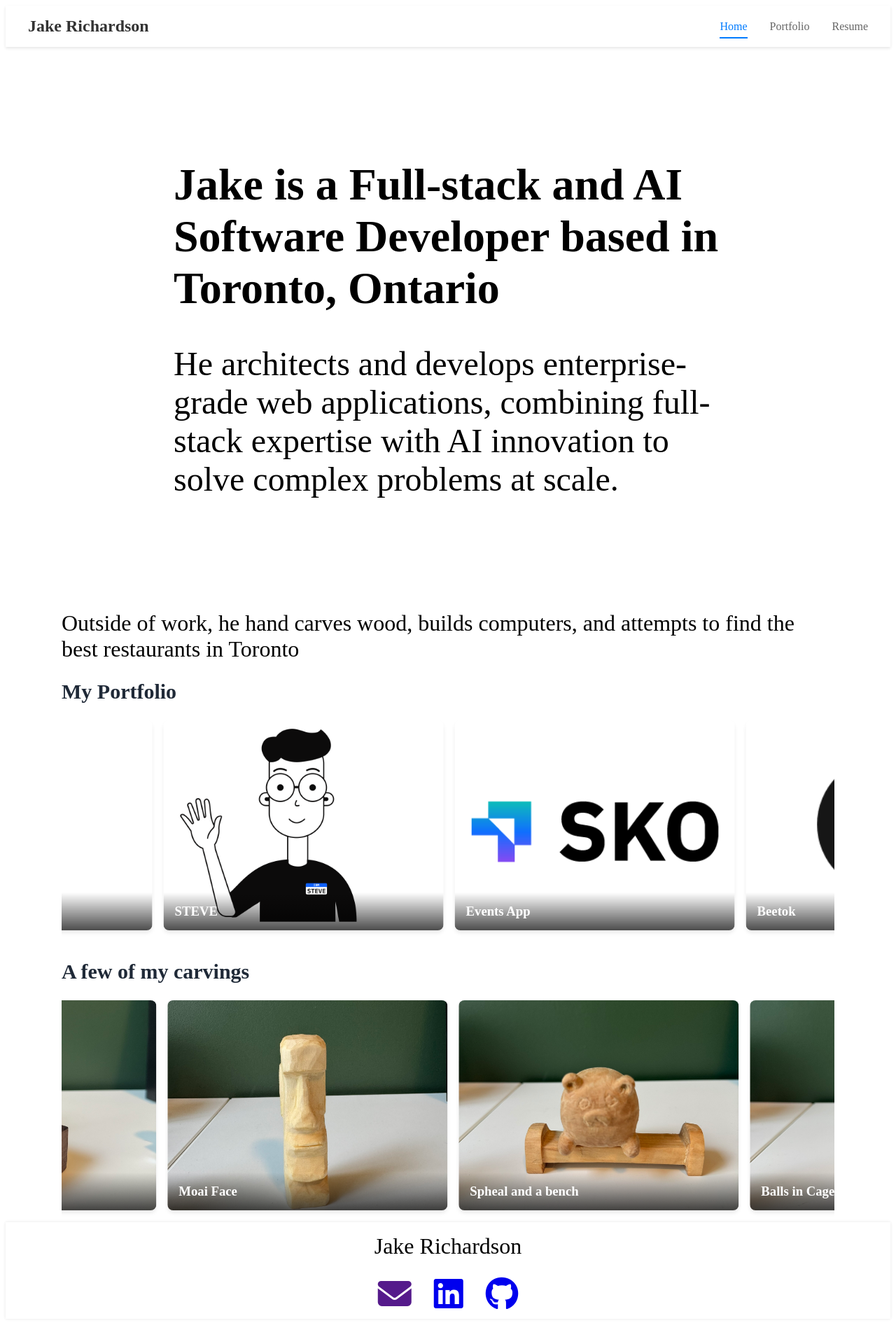
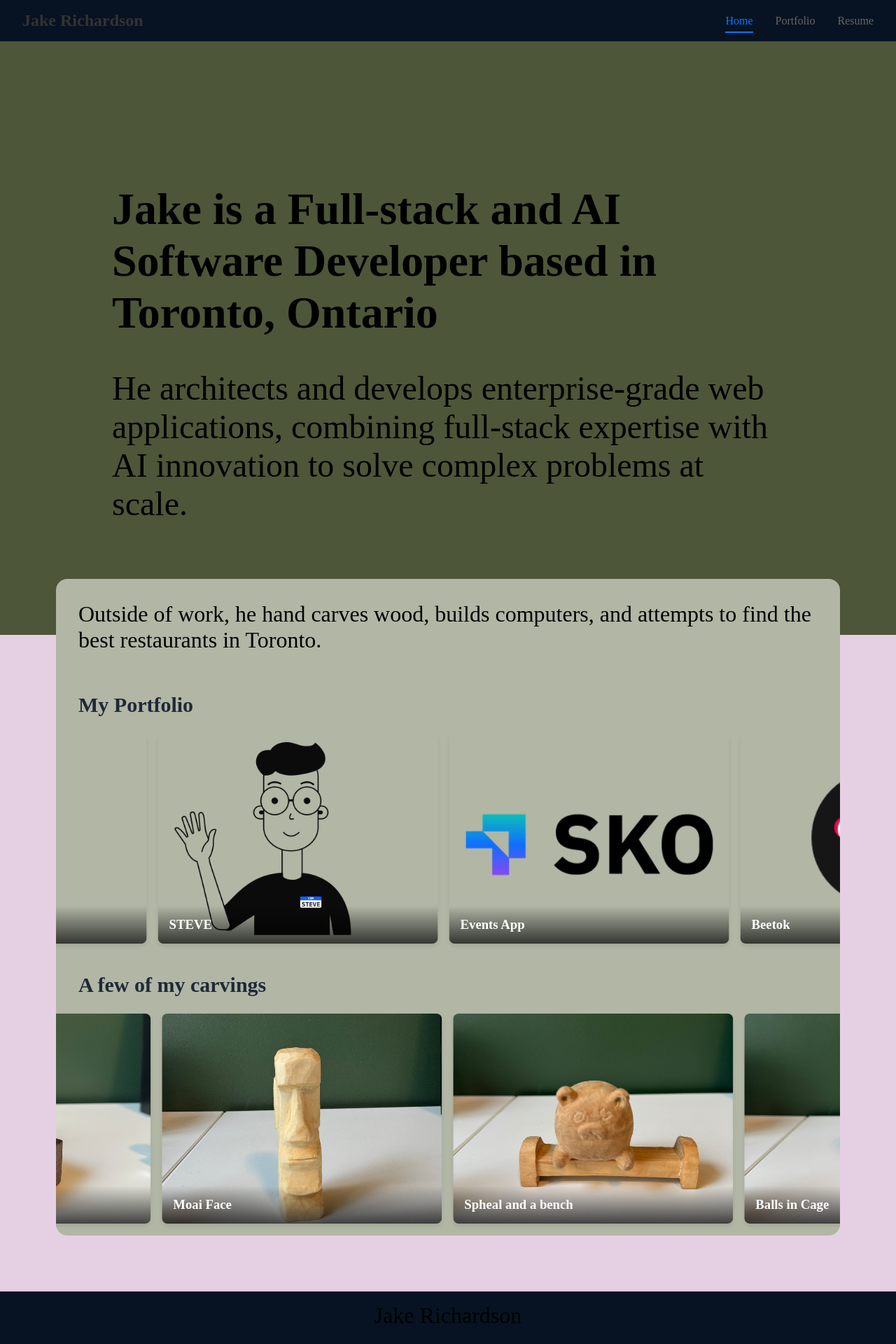
Before and after one commit to concastor/Portfolio_site, an Angular app: page / in a window 1280 px wide. Shown: the top 1920 px of the page at 70% size. Before the commit the page ends 1892 px from the top, so only its background shows below. Built offline with nearby package versions, Linux system fonts and the light colour scheme.

Commit message:
add basic colours

```diff
--- a/src/app/app.component.scss
+++ b/src/app/app.component.scss
@@ -1,4 +1,4 @@
 .content {
   min-height: 90vh;
-  padding: 0 5rem;
+  // padding: 0 5rem;
 }
--- a/src/app/src/app/features/home/home.component.html
+++ b/src/app/src/app/features/home/home.component.html
@@ -10,9 +10,10 @@
     </div>
   </div>
 
+  <div class="sub-display">
     <div class="sub-section">
-    Outside of work, he hand carves wood, builds computers, and attempts to find
-    the best restaurants in Toronto
+      Outside of work, he hand carves wood, builds computers, and attempts to
+      find the best restaurants in Toronto.
     </div>
 
     <app-scrolling-pictures [images]="projectImages" [title]="'My Portfolio'" />
@@ -22,3 +23,4 @@
       [title]="'A few of my carvings'"
     />
   </div>
+</div>
--- a/src/app/src/app/features/home/home.component.scss
+++ b/src/app/src/app/features/home/home.component.scss
@@ -1,6 +1,11 @@
 .home-container {
+  padding-bottom: 5rem;
+  background-color: #e5d0e3;
+
   .section {
-    margin: 10rem;
+    padding: 10rem;
+    background-color: #4d5638;
+    // color: lightgray;
   }
   h1 {
     font-size: 4rem;
@@ -9,7 +14,15 @@
     font-size: 3rem;
   }
 
-  .sub-section {
-    font-size: 2rem;
+  .sub-display {
+    border-radius: 1rem;
+    background-color: #b1b6a5;
+
+    margin: 0 5rem;
+    margin-top: -5rem;
+    .sub-section {
+      padding: 2rem;
+      font-size: 2rem;
+    }
   }
 }
--- a/src/app/src/app/features/login/login.component.scss
+++ b/src/app/src/app/features/login/login.component.scss
@@ -4,6 +4,7 @@
   align-items: center;
   min-height: 80vh;
   padding: 2rem;
+  // padding: 0 5rem;
 
   .login-card {
     background: white;
--- a/src/app/src/app/features/projects/projects.component.scss
+++ b/src/app/src/app/features/projects/projects.component.scss
@@ -2,7 +2,7 @@
   width: 100%;
   display: flex;
   align-items: center;
-
+  padding: 0 5rem;
   margin: 2rem 1rem;
   position: static;
 
@@ -28,13 +28,9 @@
       border-bottom: 2px solid #007bff;
     }
   }
-
-  // .nav-button:focus {
-  //   outline: 2px solid blue;
-  //   outline-offset: 2px;
-  // }
 }
 .portfolio-container {
+  padding: 0 5rem;
   margin: 1rem;
   display: flex;
   flex-direction: column;
--- a/src/app/src/app/layout/footer/footer.component.scss
+++ b/src/app/src/app/layout/footer/footer.component.scss
@@ -1,5 +1,5 @@
 .footer {
-  background-color: #ffffff;
+  background-color: #071322;
   box-shadow: 0 0 4px rgba(0, 0, 0, 0.1);
   padding: 1rem;
   bottom: 0;
--- a/src/app/src/app/layout/header/header.component.scss
+++ b/src/app/src/app/layout/header/header.component.scss
@@ -1,11 +1,12 @@
 .header {
-  background-color: #ffffff;
+  background-color: #071322;
   box-shadow: 0 2px 4px rgba(0, 0, 0, 0.1);
   padding: 1rem 0;
   top: 0;
   z-index: 1000;
+  .container {
+    color: lightgray;
 
-  .container {
     margin: 0 auto;
     padding: 0 2rem;
     display: flex;
--- a/src/app/src/app/shared/components/scrolling-pictures/scrolling-pictures.component.scss
+++ b/src/app/src/app/shared/components/scrolling-pictures/scrolling-pictures.component.scss
@@ -11,6 +11,7 @@
   font-weight: bold;
   margin-bottom: 1.5rem;
   color: #1f2937;
+  padding: 0 2rem;
 }
 
 // .gallery-wrapper {
--- a/src/styles.scss
+++ b/src/styles.scss
@@ -1 +1,4 @@
 /* You can add global styles to this file, and also import other style files */
+body {
+  margin: 0;
+}
```
Also changed, not shown: 1 other file (tests, documents, lock files or other folders). Lines whose indentation alone changed are shown as unchanged.
